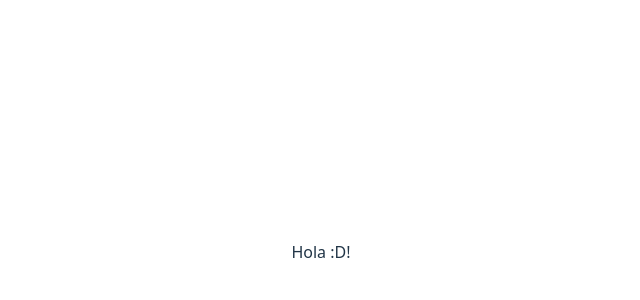
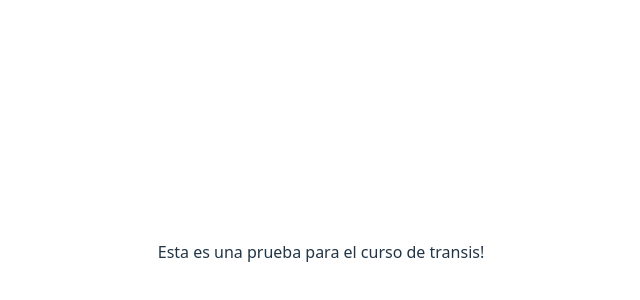
Before and after one commit to celcab27/test-11-07, a React (Vite) app: page / in a window 1280 px wide. Shown: the part 148-448 px from the top of the page, without its empty margins (319-959 px from the left). Built offline with nearby package versions, Linux system fonts and the light colour scheme.

Commit message:
se cambia el texto principal

```diff
--- a/src/App.jsx
+++ b/src/App.jsx
@@ -6,7 +6,7 @@ function App() {
 
   return (
     <>
-      <div>Hola :D!</div>
+      <div>Esta es una prueba para el curso de transis!</div>
     </>
   );
 }
```
